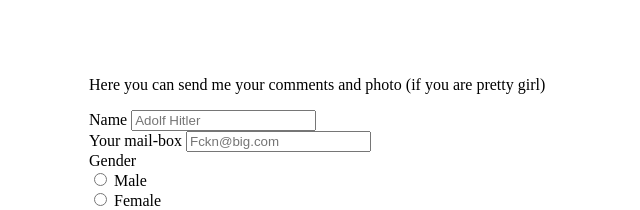
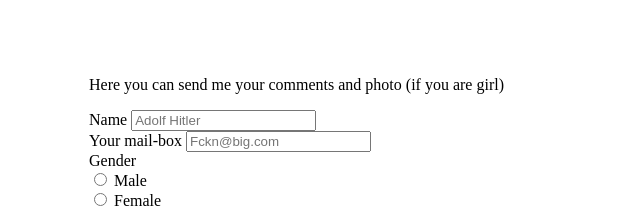
Before and after one commit to Yamidav/homework, a plain HTML site: page index.html in a window 1280 px wide. Shown: the top 210 px of the page, 640-1280 px from the left. Drawn offline with Linux system fonts and the light colour scheme.

Commit message:
Text changes

```diff
--- a/index.html
+++ b/index.html
@@ -70,7 +70,7 @@
    </table>
   </div>
   <aside id="formblock">
-   <p> Here you can send me your comments and photo (if you are pretty girl)</p>
+   <p> Here you can send me your comments and photo (if you are girl)</p>
    <form action="http://wwww.example.com/profile.php" method="post">
    <p>
    <label for="name"> Name </label>
```
